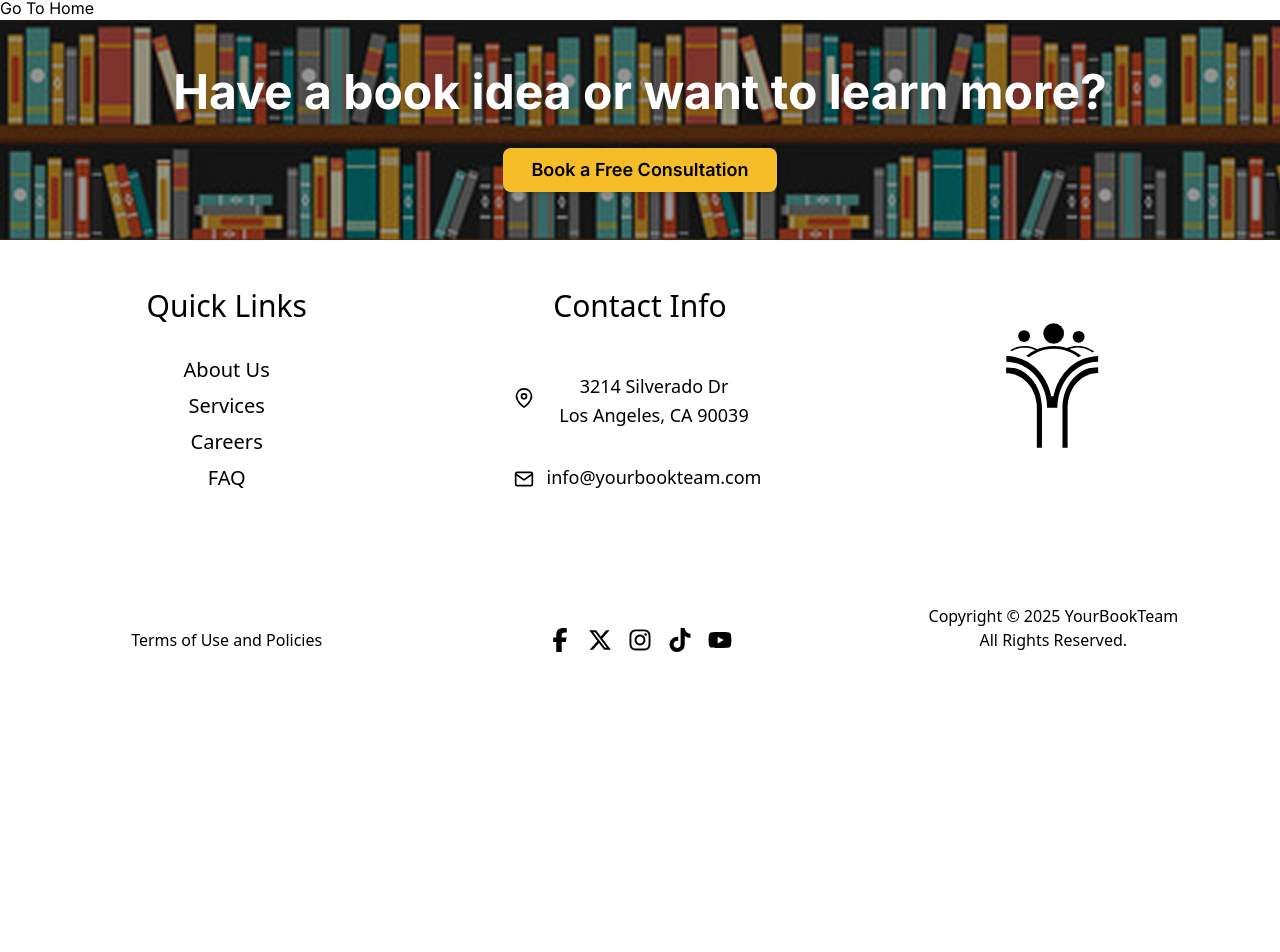
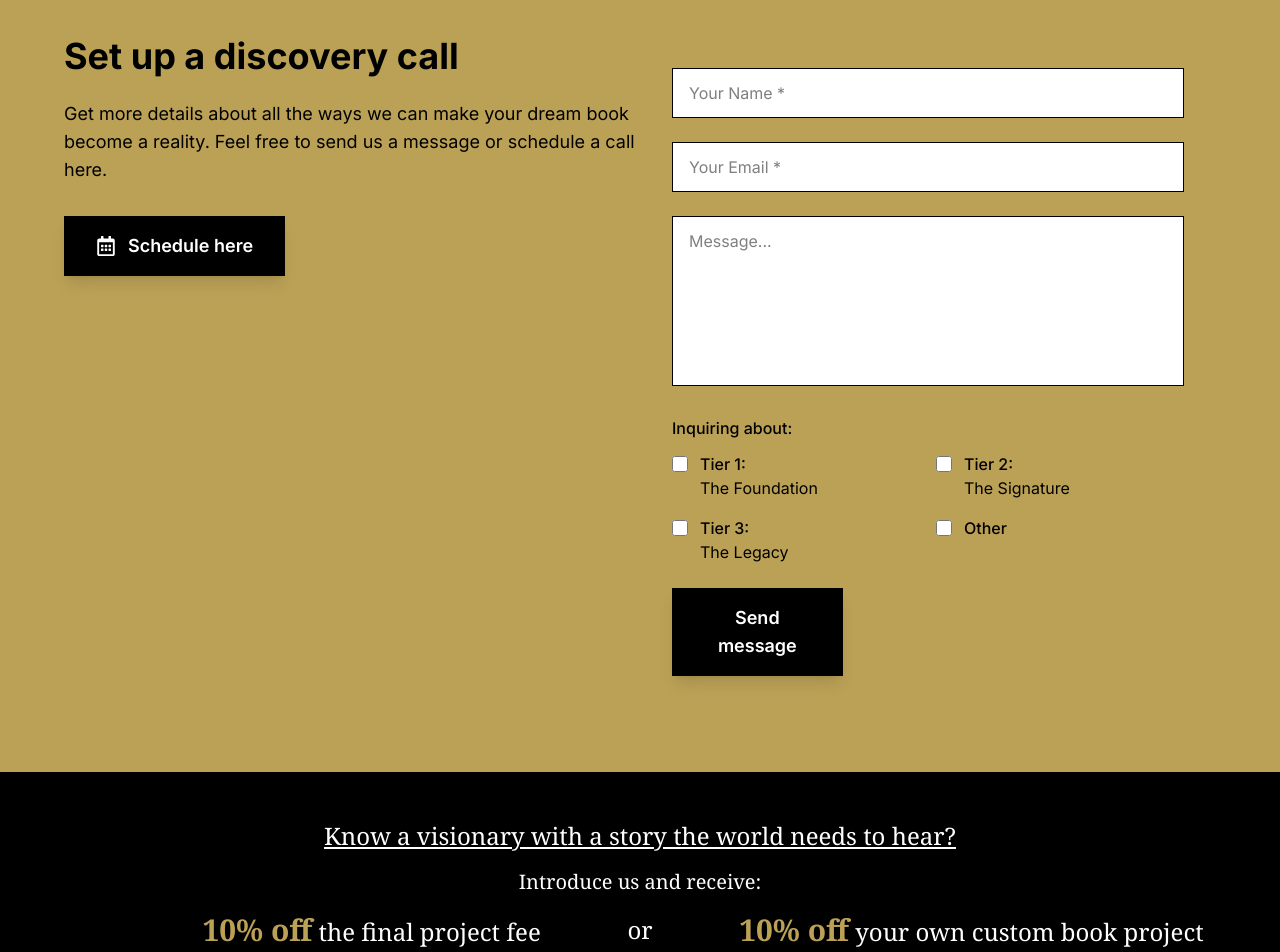
Before and after one commit to YourBookTeam/YBT_Website, a React (Vite) app in the folder ybt_website/: page /YBT_Website/contact in a window 1280 px wide. Shown: the part 135-1087 px from the top of the page. Before the commit the page ends 807 px from the top, so only its background shows below. Built offline with nearby package versions, Linux system fonts and the light colour scheme.

Commit message:
Updated contact page

```diff
--- a/ybt_website/package.json
+++ b/ybt_website/package.json
@@ -15,6 +15,7 @@
   "dependencies": {
     "@tailwindcss/vite": "^4.1.11",
     "react": "^19.1.0",
+    "react-calendly": "^4.4.0",
     "react-dom": "^19.1.0",
     "react-icons": "^5.5.0",
     "react-router-dom": "^7.6.3",
--- a/ybt_website/src/pages/Contact.jsx
+++ b/ybt_website/src/pages/Contact.jsx
@@ -1,18 +1,272 @@
-import { Link } from 'react-router-dom';
+import { useState } from "react";
+import { FaRegCalendarAlt } from "react-icons/fa";
+import { InlineWidget } from "react-calendly";
+import { Link } from "react-router-dom";
 
 function Contact() {
+  const [formData, setFormData] = useState({
+    name: "",
+    email: "",
+    message: "",
+    inquiryType: {
+      tier1: false,
+      tier2: false,
+      tier3: false,
+      other: false,
+    },
+  });
+
+  const [showCalendly, setShowCalendly] = useState(false);
+  const [formSubmitted, setFormSubmitted] = useState(false);
+
+  const handleInputChange = (e) => {
+    const { name, value } = e.target;
+    setFormData((prev) => ({
+      ...prev,
+      [name]: value,
+    }));
+  };
+
+  const handleCheckboxChange = (e) => {
+    const { name, checked } = e.target;
+    setFormData((prev) => ({
+      ...prev,
+      inquiryType: {
+        ...prev.inquiryType,
+        [name]: checked,
+      },
+    }));
+  };
+
+  const handleSubmit = (e) => {
+    e.preventDefault();
+    setFormSubmitted(true);
+  };
+
+  const handleCalendlyClose = () => {
+    setShowCalendly(false);
+  };
 
   return (
-    <div>
-      <div>Contact Page</div>
+    <div style={{ backgroundColor: "#bba156" }}>
+      <div className="p-16">
+        <div className="mx-auto">
+          <div className="grid lg:grid-cols-2">
+            {/* Left Section - Discovery Call */}
+            <div className="space-y-8">
+              <div className="space-y-6">
+                <h1 className="text-4xl font-bold">Set up a discovery call</h1>
+                <p className="text-lg">
+                  Get more details about all the ways we can make your dream
+                  book become a reality. Feel free to send us a message or
+                  schedule a call here.
+                </p>
+              </div>
+              <button
+                type="button"
+                className="inline-flex items-center gap-3 bg-black text-white px-8 py-4 font-semibold text-lg shadow-lg cursor-pointer"
+                onClick={() => setShowCalendly(true)}
+              >
+                <FaRegCalendarAlt className="w-5 h-5 text-white" />
+                Schedule here
+              </button>
+            </div>
 
-      <div>
-        <Link to="/">Go To Home</Link>
+            {/* Right Section - Contact Form or Success Message */}
+            <div className="p-8">
+              {formSubmitted ? (
+                <div className="flex items-center justify-center h-64">
+                  <div
+                    className="px-6 py-4 w-full"
+                    style={{
+                      backgroundColor: "#86efac",
+                      border: "2px solid #22c55e",
+                    }}
+                  >
+                    <p className="text-lg">
+                      Thanks for contacting us! We will be in touch with you
+                      shortly.
+                    </p>
+                  </div>
+                </div>
+              ) : (
+                <form onSubmit={handleSubmit} className="space-y-6">
+                  {/* Name Field */}
+                  <div>
+                    <input
+                      type="text"
+                      name="name"
+                      placeholder="Your Name *"
+                      value={formData.name}
+                      onChange={handleInputChange}
+                      required
+                      className="w-full px-4 py-3 bg-white placeholder-gray-500 border border-gray-300 focus:border-amber-600 focus:outline"
+                    />
+                  </div>
+
+                  {/* Email Field */}
+                  <div>
+                    <input
+                      type="email"
+                      name="email"
+                      placeholder="Your Email *"
+                      value={formData.email}
+                      onChange={handleInputChange}
+                      required
+                      className="w-full px-4 py-3 bg-white placeholder-gray-500 border border-gray-300 focus:border-amber-600 focus:outline"
+                    />
+                  </div>
+
+                  {/* Message Field */}
+                  <div>
+                    <textarea
+                      name="message"
+                      placeholder="Message..."
+                      value={formData.message}
+                      onChange={handleInputChange}
+                      rows="6"
+                      className="w-full px-4 py-3 bg-white placeholder-gray-500 resize-none border border-gray-300 focus:border-amber-600 focus:outline"
+                    />
+                  </div>
+
+                  {/* Inquiry Type Section */}
+                  <div className="space-y-3">
+                    <p className="font-medium">Inquiring about:</p>
+                    <div className="grid grid-cols-2 gap-4">
+                      <label className="flex items-start gap-3 cursor-pointer">
+                        <input
+                          type="checkbox"
+                          name="tier1"
+                          checked={formData.inquiryType.tier1}
+                          onChange={handleCheckboxChange}
+                          className="w-4 h-4 border-gray-300 rounded focus:ring-amber-500 mt-1"
+                        />
+                        <div className="text-gray-700">
+                          <div className="font-medium">Tier 1:</div>
+                          <div>The Foundation</div>
+                        </div>
+                      </label>
+
+                      <label className="flex items-start gap-3 cursor-pointer">
+                        <input
+                          type="checkbox"
+                          name="tier2"
+                          checked={formData.inquiryType.tier2}
+                          onChange={handleCheckboxChange}
+                          className="w-4 h-4 border-gray-300 rounded focus:ring-amber-500 mt-1"
+                        />
+                        <div className="text-gray-700">
+                          <div className="font-medium">Tier 2:</div>
+                          <div>The Signature</div>
+                        </div>
+                      </label>
+
+                      <label className="flex items-start gap-3 cursor-pointer">
+                        <input
+                          type="checkbox"
+                          name="tier3"
+                          checked={formData.inquiryType.tier3}
+                          onChange={handleCheckboxChange}
+                          className="w-4 h-4 border-gray-300 rounded focus:ring-amber-500 mt-1"
+                        />
+                        <div className="text-gray-700">
+                          <div className="font-medium">Tier 3:</div>
+                          <div>The Legacy</div>
+                        </div>
+                      </label>
+
+                      <label className="flex items-start gap-3 cursor-pointer">
+                        <input
+                          type="checkbox"
+                          name="other"
+                          checked={formData.inquiryType.other}
+                          onChange={handleCheckboxChange}
+                          className="w-4 h-4 border-gray-300 rounded focus:ring-amber-500 mt-1"
+                        />
+                        <div className="text-gray-700">
+                          <div className="font-medium">Other</div>
+                        </div>
+                      </label>
+                    </div>
+                  </div>
+
+                  {/* Submit Button */}
+                  <button
+                    type="submit"
+                    className="w-1/3 bg-black text-white py-4 px-6 font-semibold text-lg shadow-lg cursor-pointer"
+                  >
+                    Send message
+                  </button>
+                </form>
+              )}
+            </div>
+          </div>
+        </div>
       </div>
 
+      {/* Calendly Popup */}
+      {showCalendly && (
+        <div
+          className="fixed inset-0 flex justify-center"
+          style={{ backgroundColor: "rgba(0, 0, 0, 0.7)" }}
+        >
+          <div className="bg-white mt-8 w-full max-w-4xl h-[600px] relative">
+            <button
+              onClick={handleCalendlyClose}
+              className="absolute top-8 right-8 text-2xl font-bold cursor-pointer"
+            >
+              ×
+            </button>
+            <InlineWidget
+              url="https://calendly.com/ybt-freeconsultation/potential-clients"
+              styles={{
+                height: "100%",
+                width: "100%",
+              }}
+            />
+          </div>
+        </div>
+      )}
+
+      {/* Referral Banner */}
+      <div className="bg-black relative">
+        {/* Banner content */}
+        <div className="container mx-auto px-4 py-12 text-center">
+          <div className="max-w-4xl mx-auto">
+            <p className="text-white text-xl md:text-2xl font-serif underline mb-4">
+              Know a visionary with a story the world needs to hear?
+            </p>
+            <p className="text-white text-lg md:text-xl font-serif mb-4">
+              Introduce us and receive:
+            </p>
+            <div className="grid grid-cols-5 gap-4 items-center">
+              <div className="col-span-2 text-white text-xl md:text-2xl font-serif text-right whitespace-nowrap">
+                <span
+                  style={{ color: "#bba156" }}
+                  className="font-bold text-3xl"
+                >
+                  10% off
+                </span>{" "}
+                the final project fee
+              </div>
+              <div className="text-white text-xl md:text-2xl font-serif text-center">
+                or
+              </div>
+              <div className="col-span-2 text-white text-xl md:text-2xl font-serif text-left whitespace-nowrap">
+                <span
+                  style={{ color: "#bba156" }}
+                  className="font-bold text-3xl"
+                >
+                  10% off
+                </span>{" "}
+                your own custom book project
+              </div>
+            </div>
+          </div>
+        </div>
+      </div>
     </div>
   );
-
 }
 
 export default Contact;
```
Also changed, not shown: 2 other files (tests, documents, lock files or other folders).
